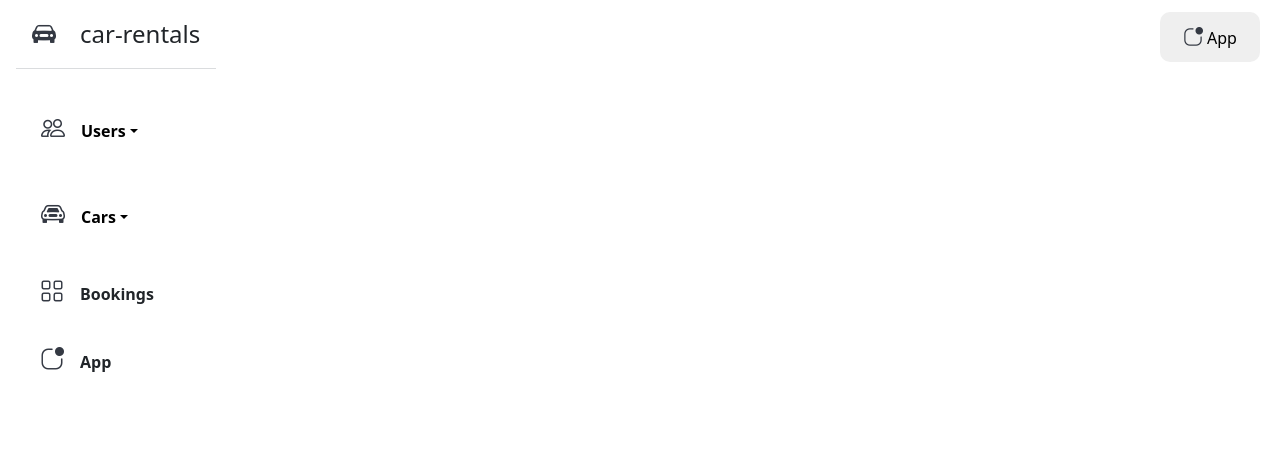
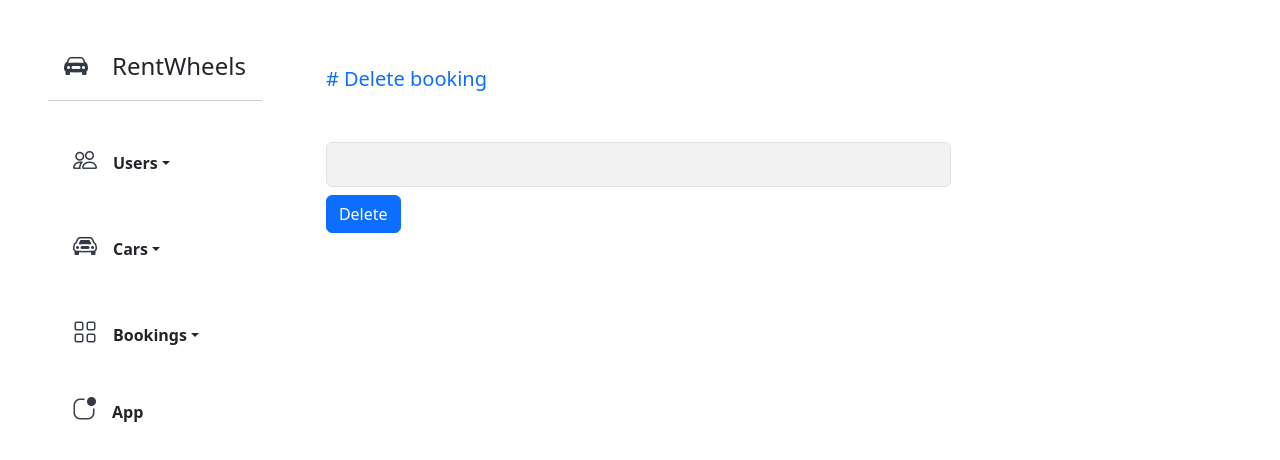
Before and after one commit to Peris-rana/rentwheels, a React (Vite) app in the folder admin/: page /delete-booking in a window 1280 px wide. Shown: the top 460 px of the page. Built offline with nearby package versions, Linux system fonts and the light colour scheme.

Commit message:
admin: delete booking and css fix

```diff
--- a/admin/src/App.css
+++ b/admin/src/App.css
@@ -17,12 +17,21 @@ a {
    background-color: #9f9aec;
    color: #fff !important;
 }
+
 i {
    color: #343943;
 }
-.sidebar ul li a:hover i {
+/* .sidebar ul li a:hover i {
    color: #fff !important;
-}
+   } */
+   .app-link:hover {
+      background-color: #9f9aec;
+      border-radius: 10px;
+      color : #fff
+               }
+   .app-link:hover a i {
+      color:#fff
+   }
 .imp-layout {
    border-radius: 10px;
    background-color: #ffffff;
@@ -75,19 +84,19 @@ thead tr th {
    font-size: 12px;
 }
 table tbody {
-   font-size: 14px;
+   font-size: 8px;
    opacity: 0.7;
 }
+
 .custom-app-button {
    position: absolute;
    right: 20px;
-   top: 12px;
+   top: 36px;
    border: none;
-   padding: 10px;
+   padding: 10px;background-color: none;
    width: 100px;
    border-radius: 10px;
 }
-
 .custom-td {
    color: #3ea829 !important ;
 }
--- a/admin/src/App.jsx
+++ b/admin/src/App.jsx
@@ -8,12 +8,13 @@ import DeleteUser from "./pages/User/DeleteUser";
 import DeleteCar from "./pages/Car/DeleteCar";
 import ViewCar from "./pages/Car/ViewCar";
 import ViewBookings from "./pages/Booking/ViewBookings";
+import DeleteBooking from "./pages/Booking/DeleteBooking";
 const App = () => {
   return (
     <div className="d-flex">
       <div className="w-auto">
         <Dashboard />
-        <a
+        {/* <a
           href="http://localhost:5173"
           className="p-2"
           target="_blank"
@@ -23,7 +24,7 @@ const App = () => {
             <i className="bi bi-app-indicator me-1 fs-5" />
             App
           </button>
-        </a>
+        </a> */}
       </div>
       <div className="col m-2 p-2 imp-layout">
         <Routes>
@@ -51,7 +52,8 @@ const App = () => {
           <Route path="/view-cars" element={<ViewCar />} />
           <Route path="/update-car" element={<UpdateCar />} />
           <Route path="/delete-car" element={<DeleteCar />} />
-          <Route path="bookings" element={<ViewBookings />} />
+          <Route path="/view-bookings" element={<ViewBookings />} />
+          <Route path="/delete-booking" element={<DeleteBooking />}></Route>
         </Routes>
       </div>
     </div>
--- a/admin/src/components/Sidebar.jsx
+++ b/admin/src/components/Sidebar.jsx
@@ -4,13 +4,13 @@ import { Link } from "react-router-dom";
 
 const Sidebar = () => {
   return (
-    <div className="d-flex justify-content-between flex-column  p-3 sidebar">
+    <div className="d-flex justify-content-between flex-column  p-5 sidebar">
       <div>
         <Link to="/" className="p-3">
           <i className="bi bi-car-front-fill fs-4 me-4"></i>
-          <span className="fs-4">car-rentals</span>
+          <span className="fs-4">RentWheels</span>
         </Link>
-        <hr className="text-secondary" />
+        <hr className="text-dark" />
         <ul className="nav nav-pills flex-column mt-2">
           {/* <li className='nav-item p-3'>
                   <a href='' className='p-2'>
@@ -23,7 +23,7 @@ const Sidebar = () => {
             <Dropdown>
               <Dropdown.Toggle
                 variant="link"
-                className="p-3 text-black text-decoration-none"
+                className="p-3 text-dark text-decoration-none"
               >
                 <i className="bi bi-people me-3 fs-4"></i>
                 <span className="fs-4"></span>
@@ -31,13 +31,13 @@ const Sidebar = () => {
               </Dropdown.Toggle>
               <Dropdown.Menu>
                 <Dropdown.Item as={Link} to="/add-user">
-                  Add user
+                  Add User
                 </Dropdown.Item>
                 <Dropdown.Item as={Link} to="/view-user">
-                  View user{" "}
+                  View Users{" "}
                 </Dropdown.Item>
                 <Dropdown.Item as={Link} to="/delete-user">
-                  Delete user
+                  Delete User
                 </Dropdown.Item>
               </Dropdown.Menu>
             </Dropdown>
@@ -46,7 +46,7 @@ const Sidebar = () => {
             <Dropdown>
               <Dropdown.Toggle
                 variant="link"
-                className="p-3 text-black text-decoration-none"
+                className="p-3 text-dark text-decoration-none"
               >
                 <i className="bi bi-car-front me-3 fs-4"></i>
                 <span className="fs-4"></span>
@@ -54,28 +54,41 @@ const Sidebar = () => {
               </Dropdown.Toggle>
               <Dropdown.Menu>
                 <Dropdown.Item as={Link} to="/add-car">
-                  Add car
+                  Add Car
                 </Dropdown.Item>
                 <Dropdown.Item as={Link} to="/view-cars">
-                  View cars
+                  View Cars
                 </Dropdown.Item>
                 <Dropdown.Item as={Link} to="/update-car">
-                  Update car
+                  Update Car
                 </Dropdown.Item>
                 <Dropdown.Item as={Link} to="/delete-car">
-                  Delete car
+                  Delete Car
                 </Dropdown.Item>
               </Dropdown.Menu>
             </Dropdown>
           </li>
-          <li className="nav-item p-3">
-            <Link to="/bookings" className="p-2">
-              <i className="bi bi-grid me-3 fs-4"></i>
-              <span className="fs-4"></span>
-              <strong>Bookings</strong>
-            </Link>
+          <li className="nav-item p-2">
+            <Dropdown>
+              <Dropdown.Toggle
+                variant="link"
+                className="p-3 text-dark text-decoration-none "
+              >
+                <i className="bi bi-grid me-3 fs-4"></i>
+                <span className="fs-4"></span>
+                <strong>Bookings</strong>
+              </Dropdown.Toggle>
+              <Dropdown.Menu>
+                <Dropdown.Item as={Link} to="/view-bookings">
+                  View Bookings
+                </Dropdown.Item>
+                <Dropdown.Item as={Link} to="/delete-booking">
+                  Delete Booking
+                </Dropdown.Item>
+              </Dropdown.Menu>
+            </Dropdown>
           </li>
-          <li className="nav-item p-3">
+          <div className="nav-item p-3 app-link">
             <a
               href="http://localhost:5173"
               className="p-2"
@@ -83,10 +96,9 @@ const Sidebar = () => {
               rel="noopener noreferrer"
             >
               <i className="bi bi-app-indicator me-3 fs-4"></i>
-              <span className="fs-4"></span>
               <strong>App</strong>
             </a>
-          </li>
+          </div>
         </ul>
       </div>
     </div>
--- /dev/null
+++ b/admin/src/pages/Booking/DeleteBooking.jsx
@@ -0,0 +1,55 @@
+import axios from "axios";
+import { useState } from "react";
+import Form from "react-bootstrap/Form";
+import { Button, Col } from "react-bootstrap";
+import { ToastContainer, toast } from "react-toastify";
+import "react-toastify/dist/ReactToastify.css";
+
+const DeleteBooking = () => {
+  const [BookingId, setBookingId] = useState("");
+  const handleSuccess = (message) => {
+    toast.success(message);
+    setBookingId("");
+  };
+  console.log(BookingId);
+  const handleError = (message) => toast.error(message);
+  const handleDeleteUser = async () => {
+    try {
+      const response = await axios.delete(
+        `${
+          import.meta.env.VITE_APP_API
+        }/api/bookings/delete-booking/${BookingId}`
+      );
+      console.log(response.data);
+      if (response.status === 200) {
+        handleSuccess(response.data.message);
+      }
+    } catch (error) {
+      handleError("Add an id ");
+    }
+  };
+  return (
+    <>
+      <p className="mt-5 mb-5 fs-5 text-primary"># Delete booking</p>
+      <Col md={8}>
+        <Form.Control
+          value={BookingId}
+          className="custom-input-style"
+          onChange={(e) => {
+            setBookingId(e.target.value);
+          }}
+        />
+      </Col>
+      <Button onClick={handleDeleteUser} className="mt-2">
+        Delete
+      </Button>
+      <ToastContainer
+        position="top-center"
+        pauseOnHover={true}
+        hideProgressBar={true}
+      />
+    </>
+  );
+};
+
+export default DeleteBooking;
--- a/admin/src/pages/Booking/ViewBookings.jsx
+++ b/admin/src/pages/Booking/ViewBookings.jsx
@@ -20,6 +20,12 @@ const ViewBookings = () => {
     };
     fetchBookingData();
   }, []);
+
+  const formatDate = (dateString) => {
+    const date = new Date(dateString);
+    return date.toLocaleDateString(); // Format the date string
+  };
+
   return (
     <>
       <p className="mt-5 mb-5 fs-5 text-primary"># Bookings</p>
@@ -31,6 +37,7 @@ const ViewBookings = () => {
             <th>Number</th>
             <th>Model</th>
             <th>Price</th>
+            <th>Location</th>
             <th>Start</th>
             <th>End</th>
           </tr>
@@ -38,16 +45,19 @@ const ViewBookings = () => {
         <tbody>
           {bookingData.map((booking) => (
             <tr key={booking._id}>
-              <td> {booking._id}</td>
+              <td className="text-success"> {booking._id}</td>
               <td>
                 {" "}
                 {booking.user.firstName} {booking.user.lastName}
               </td>
               <td> {booking.user.phoneNumber}</td>
               <td> {booking.car.model}</td>
-              <td> {booking.car.rentalPrice}</td>
-              <td>{booking.startDate}</td>
-              <td>{booking.endDate}</td>
+              <td> Rs {booking.car.rentalPrice}</td>
+              <td>
+                {booking.fromLocation}- {booking.toLocation}
+              </td>
+              <td className="text-danger">{formatDate(booking.startDate)}</td>
+              <td className="text-danger">{formatDate(booking.endDate)}</td>
             </tr>
           ))}
         </tbody>
```
